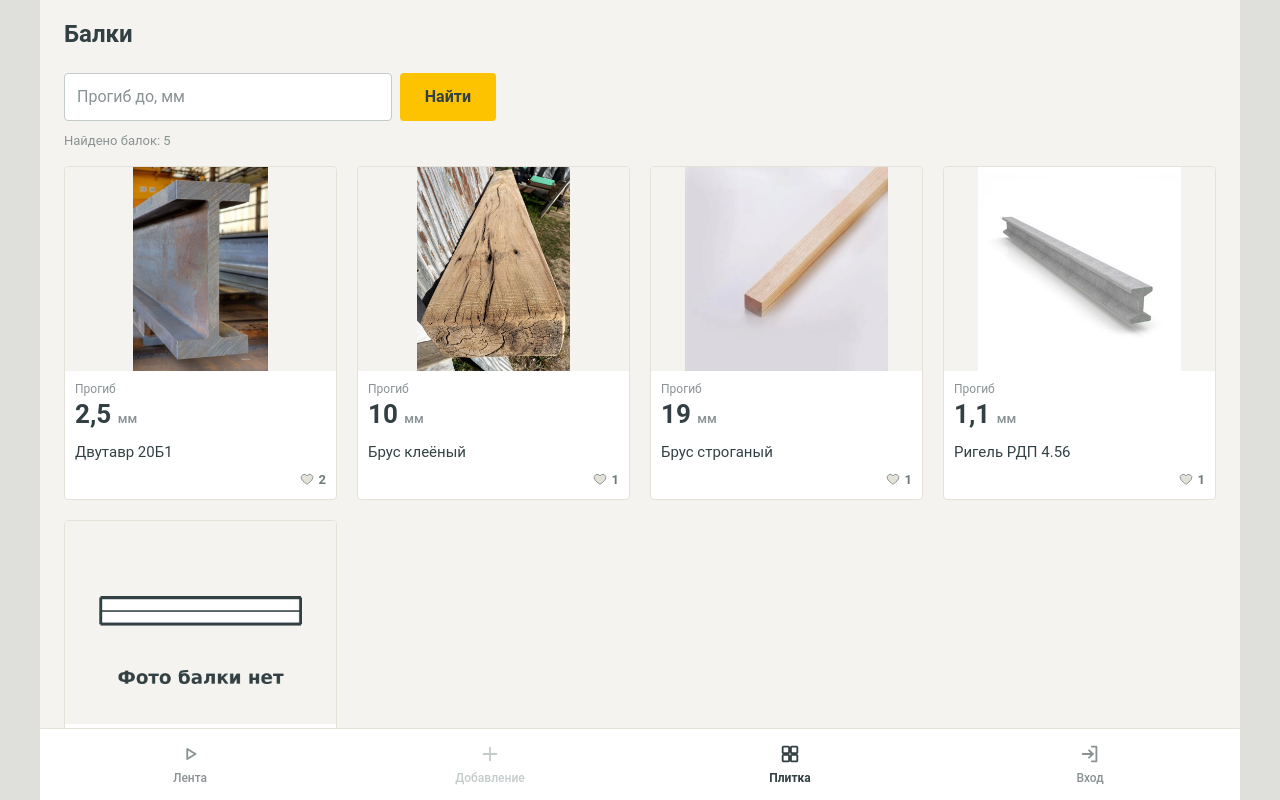
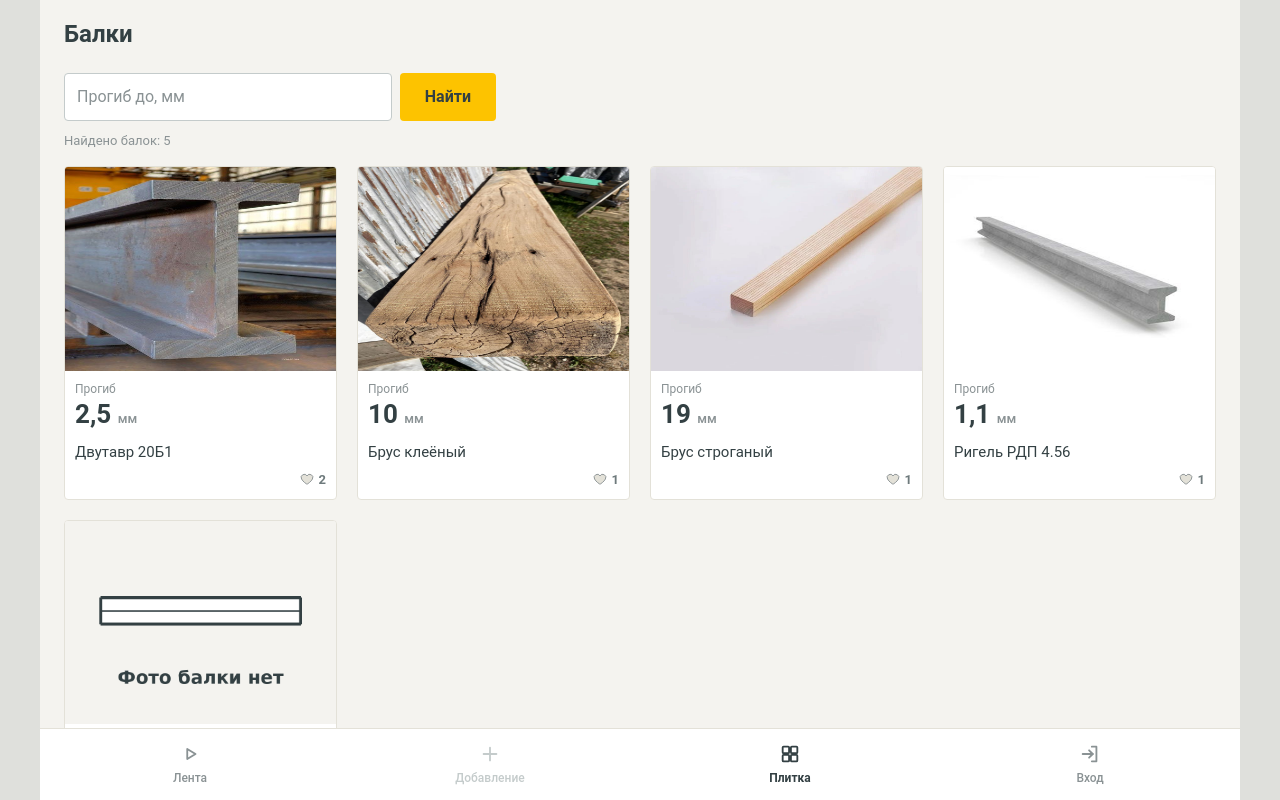
Before and after one commit to Maxutus/Beam-deflection-frontend, a React (Vite) app: page /beams/feed in a window 1280 px wide. Both pictures are taken after a click on the button "Плитка". Built offline with nearby package versions, Linux system fonts and the light colour scheme; no server answers.

Commit message:
Stretch beam photos to fill their tile frames

```diff
--- a/src/components/BeamCard.css
+++ b/src/components/BeamCard.css
@@ -25,7 +25,7 @@
 .tile .tile__image {
     width: 100%;
     height: 100%;
-    object-fit: contain;
+    object-fit: fill;
     border-radius: 0;
 }
 
```
